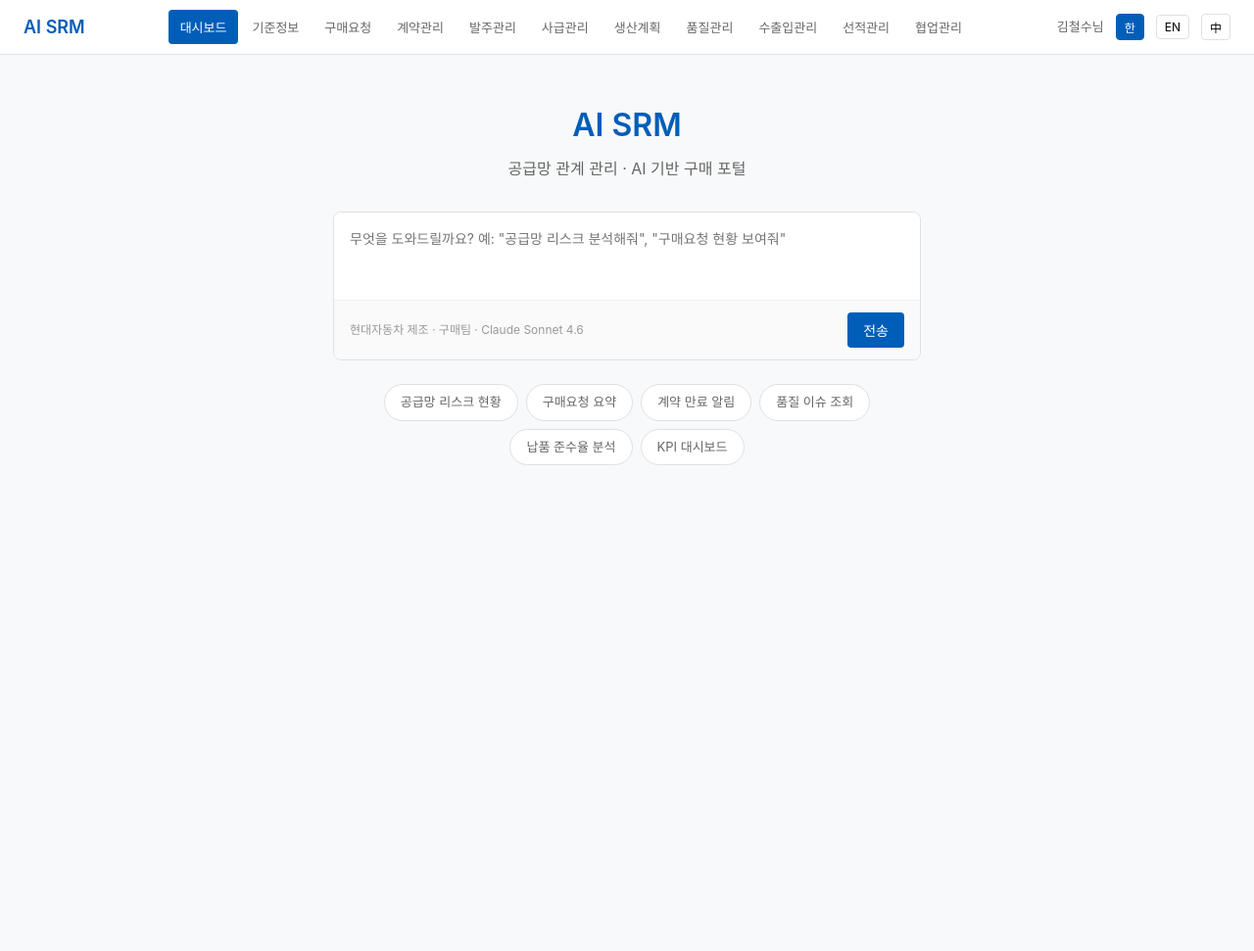
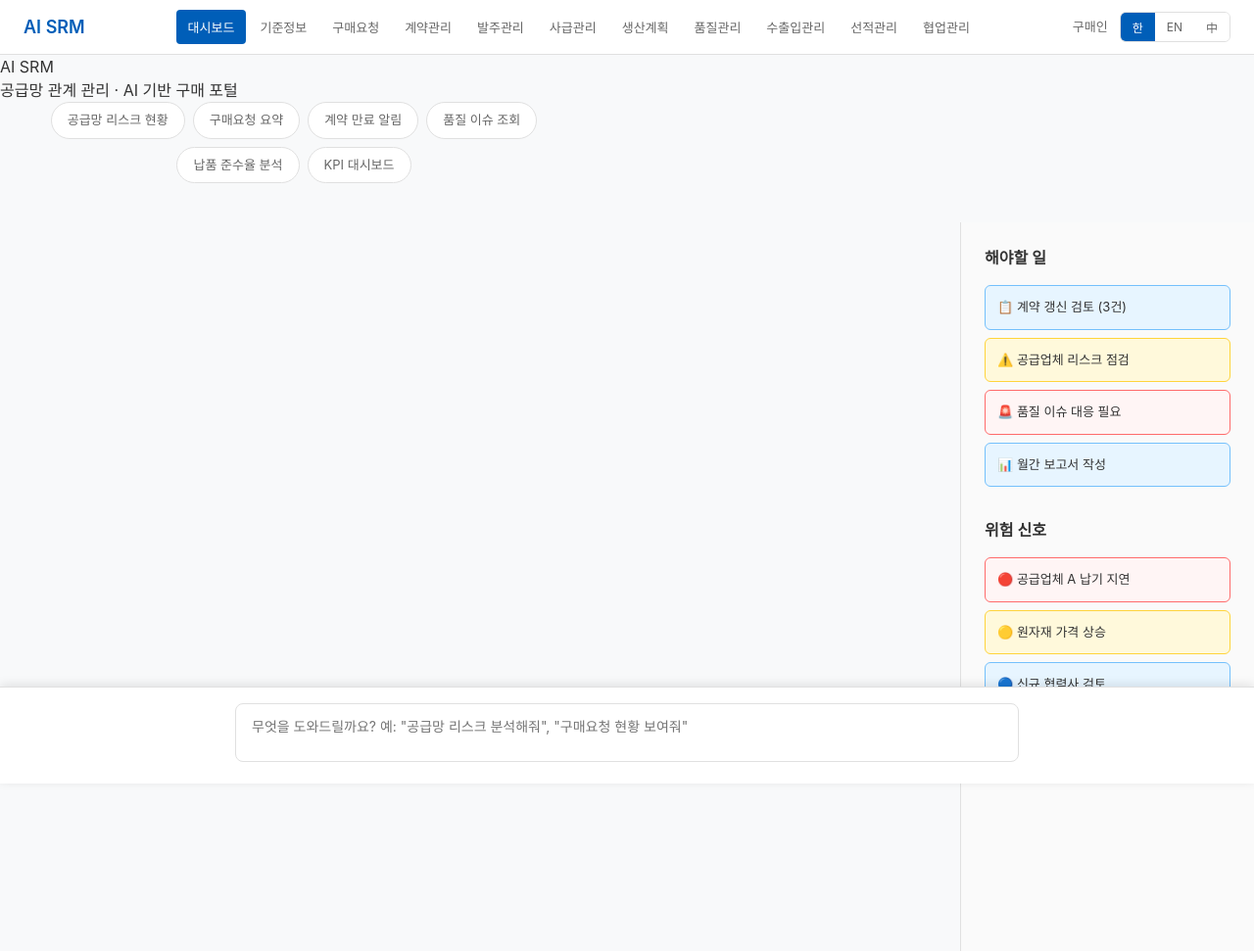
Before and after one commit to WOOJOONGBAIK/ai-srm, a website: page index.html in a window 1280 px wide. Shown: the whole page at 98% size. Before the commit the page ends 800 px from the top, so only its background shows below. Drawn offline with Linux system fonts and the light colour scheme; a script that the page names is missing.

Commit message:
Redesign layout: Move prompt to bottom, add sidebar with tasks/risks, improve language selector, remove company branding

```diff
--- a/index.html
+++ b/index.html
@@ -15,23 +15,27 @@
   .nav-btn:hover { background: #f0f0f0; color: #005EB8; }
   .nav-btn.active { background: #005EB8; color: #fff; }
   .user-info { display: flex; align-items: center; gap: 12px; }
-  .user-name { font-size: 13px; color: #666; }
-  .lang-btn { padding: 4px 8px; border: 1px solid #e0e0e0; border-radius: 4px; background: #fff; font-size: 12px; cursor: pointer; transition: all 0.2s; }
+  .user-name { font-size: 13px; color: #666; font-weight: 500; }
+  .lang-selector { display: flex; border: 1px solid #e0e0e0; border-radius: 6px; overflow: hidden; }
+  .lang-btn { padding: 6px 12px; border: none; background: #fff; font-size: 12px; cursor: pointer; transition: all 0.2s; color: #666; }
   .lang-btn:hover { background: #f0f0f0; }
-  .lang-btn.active { background: #005EB8; color: #fff; border-color: #005EB8; }
+  .lang-btn.active { background: #005EB8; color: #fff; }
 
-  /* 메인 랜딩 */
-  #landing { display: flex; flex-direction: column; align-items: center; padding: 3rem 1.5rem 2rem; }
-  .landing-title { font-size: 32px; font-weight: 600; color: #005EB8; margin-bottom: 8px; }
-  .landing-sub { font-size: 16px; color: #666; margin-bottom: 2rem; text-align: center; }
+  /* 메인 레이아웃 */
+  .main-layout { display: flex; min-height: calc(100vh - 56px); }
+  .workspace { flex: 1; padding: 2rem; display: flex; flex-direction: column; }
+  .sidebar { width: 300px; background: #fafafa; border-left: 1px solid #e0e0e0; padding: 1.5rem; }
+  .sidebar-title { font-size: 16px; font-weight: 600; margin-bottom: 1rem; color: #333; }
+  .sidebar-item { padding: 12px; background: #fff; border: 1px solid #e0e0e0; border-radius: 6px; margin-bottom: 8px; font-size: 13px; }
+  .sidebar-item.danger { border-color: #ff6b6b; background: #fff5f5; }
+  .sidebar-item.warning { border-color: #ffd43b; background: #fff9db; }
+  .sidebar-item.info { border-color: #74c0fc; background: #e7f5ff; }
 
-  /* 프롬프트 박스 */
-  .prompt-wrap { width: 100%; max-width: 600px; background: #fff; border: 1px solid #e0e0e0; border-radius: 8px; overflow: hidden; margin-bottom: 1.5rem; }
-  .prompt-input { width: 100%; border: none; outline: none; padding: 16px; font-size: 14px; resize: none; font-family: inherit; color: #333; }
-  .prompt-footer { display: flex; align-items: center; justify-content: space-between; padding: 12px 16px; border-top: 1px solid #f0f0f0; background: #fafafa; }
-  .prompt-hint { font-size: 12px; color: #999; }
-  .send-btn { background: #005EB8; color: #fff; border: none; border-radius: 4px; padding: 8px 16px; font-size: 14px; cursor: pointer; transition: background 0.2s; }
-  .send-btn:hover { background: #004080; }
+  /* 프롬프트 영역 (하단 고정) */
+  .prompt-area { position: fixed; bottom: 0; left: 0; right: 0; background: #fff; border-top: 1px solid #e0e0e0; padding: 1rem; box-shadow: 0 -2px 10px rgba(0,0,0,0.1); }
+  .prompt-container { max-width: 800px; margin: 0 auto; }
+  .prompt-input { width: 100%; border: 1px solid #e0e0e0; border-radius: 8px; padding: 12px 16px; font-size: 14px; resize: none; font-family: inherit; outline: none; }
+  .prompt-input:focus { border-color: #005EB8; box-shadow: 0 0 0 2px rgba(0,94,184,0.1); }
 
   /* 칩 */
   .chips { display: flex; flex-wrap: wrap; gap: 8px; justify-content: center; max-width: 600px; margin-bottom: 2.5rem; }
@@ -74,25 +78,18 @@
     <button class="nav-btn" onclick="loadModule('collaboration')">협업관리</button>
   </div>
   <div class="user-info">
-    <span class="user-name">김철수님</span>
-    <button class="lang-btn active" onclick="setLanguage('ko')">한</button>
-    <button class="lang-btn" onclick="setLanguage('en')">EN</button>
-    <button class="lang-btn" onclick="setLanguage('zh')">中</button>
+    <span class="user-name">구매인</span>
+    <div class="lang-selector">
+      <button class="lang-btn active" onclick="setLanguage('ko')">한</button>
+      <button class="lang-btn" onclick="setLanguage('en')">EN</button>
+      <button class="lang-btn" onclick="setLanguage('zh')">中</button>
+    </div>
   </div>
 </div>
 
 <div id="landing">
   <div class="landing-title">AI <span>SRM</span></div>
   <div class="landing-sub">공급망 관계 관리 · AI 기반 구매 포털</div>
-
-  <div class="prompt-wrap">
-    <textarea class="prompt-input" id="prompt" rows="3"
-      placeholder='무엇을 도와드릴까요? 예: "공급망 리스크 분석해줘", "구매요청 현황 보여줘"'></textarea>
-    <div class="prompt-footer">
-      <span class="prompt-hint">현대자동차 제조 · 구매팀 · Claude Sonnet 4.6</span>
-      <button class="send-btn" onclick="handlePrompt()">전송</button>
-    </div>
-  </div>
 
   <div class="chips">
     <div class="chip" onclick="setPrompt('공급망 리스크 현황 보여줘')">공급망 리스크 현황</div>
@@ -105,7 +102,31 @@
 
 <div id="content"></div>
 
-<div id="content"></div>
+<div class="main-layout">
+  <div class="workspace">
+    <!-- 워크스페이스 콘텐츠 -->
+  </div>
+
+  <div class="sidebar">
+    <div class="sidebar-title">해야할 일</div>
+    <div class="sidebar-item info">📋 계약 갱신 검토 (3건)</div>
+    <div class="sidebar-item warning">⚠️ 공급업체 리스크 점검</div>
+    <div class="sidebar-item danger">🚨 품질 이슈 대응 필요</div>
+    <div class="sidebar-item info">📊 월간 보고서 작성</div>
+
+    <div class="sidebar-title" style="margin-top: 2rem;">위험 신호</div>
+    <div class="sidebar-item danger">🔴 공급업체 A 납기 지연</div>
+    <div class="sidebar-item warning">🟡 원자재 가격 상승</div>
+    <div class="sidebar-item info">🔵 신규 협력사 검토</div>
+  </div>
+</div>
+
+<div class="prompt-area">
+  <div class="prompt-container">
+    <textarea class="prompt-input" id="prompt" rows="2"
+      placeholder='무엇을 도와드릴까요? 예: "공급망 리스크 분석해줘", "구매요청 현황 보여줘"'></textarea>
+  </div>
+</div>
 
 <script type="module">
   import { createClient } from 'https://esm.sh/@supabase/supabase-js@2';
@@ -165,7 +186,7 @@
       title: "AI SRM",
       subtitle: "공급망 관계 관리 · AI 기반 구매 포털",
       placeholder: '무엇을 도와드릴까요? 예: "공급망 리스크 분석해줘", "구매요청 현황 보여줘"',
-      hint: "현대자동차 제조 · 구매팀 · Claude Sonnet 4.6",
+      hint: "구매팀 · Claude Sonnet 4.6",
       chips: [
         "공급망 리스크 현황",
         "구매요청 요약",
@@ -192,7 +213,7 @@
       title: "AI SRM",
       subtitle: "Supply Chain Relationship Management · AI-powered Procurement Portal",
       placeholder: 'What can I help you with? e.g., "Show supply chain risk status", "Show purchase request summary"',
-      hint: "Hyundai Motor Manufacturing · Procurement Team · Claude Sonnet 4.6",
+      hint: "Procurement Team · Claude Sonnet 4.6",
       chips: [
         "Supply Chain Risk Status",
         "Purchase Request Summary",
@@ -219,7 +240,7 @@
       title: "AI SRM",
       subtitle: "供应链关系管理 · AI驱动采购门户",
       placeholder: '我能帮您什么？例如："显示供应链风险状态"、"显示采购请求摘要"',
-      hint: "现代汽车制造 · 采购团队 · Claude Sonnet 4.6",
+      hint: "采购团队 · Claude Sonnet 4.6",
       chips: [
         "供应链风险状态",
         "采购请求摘要",
```
